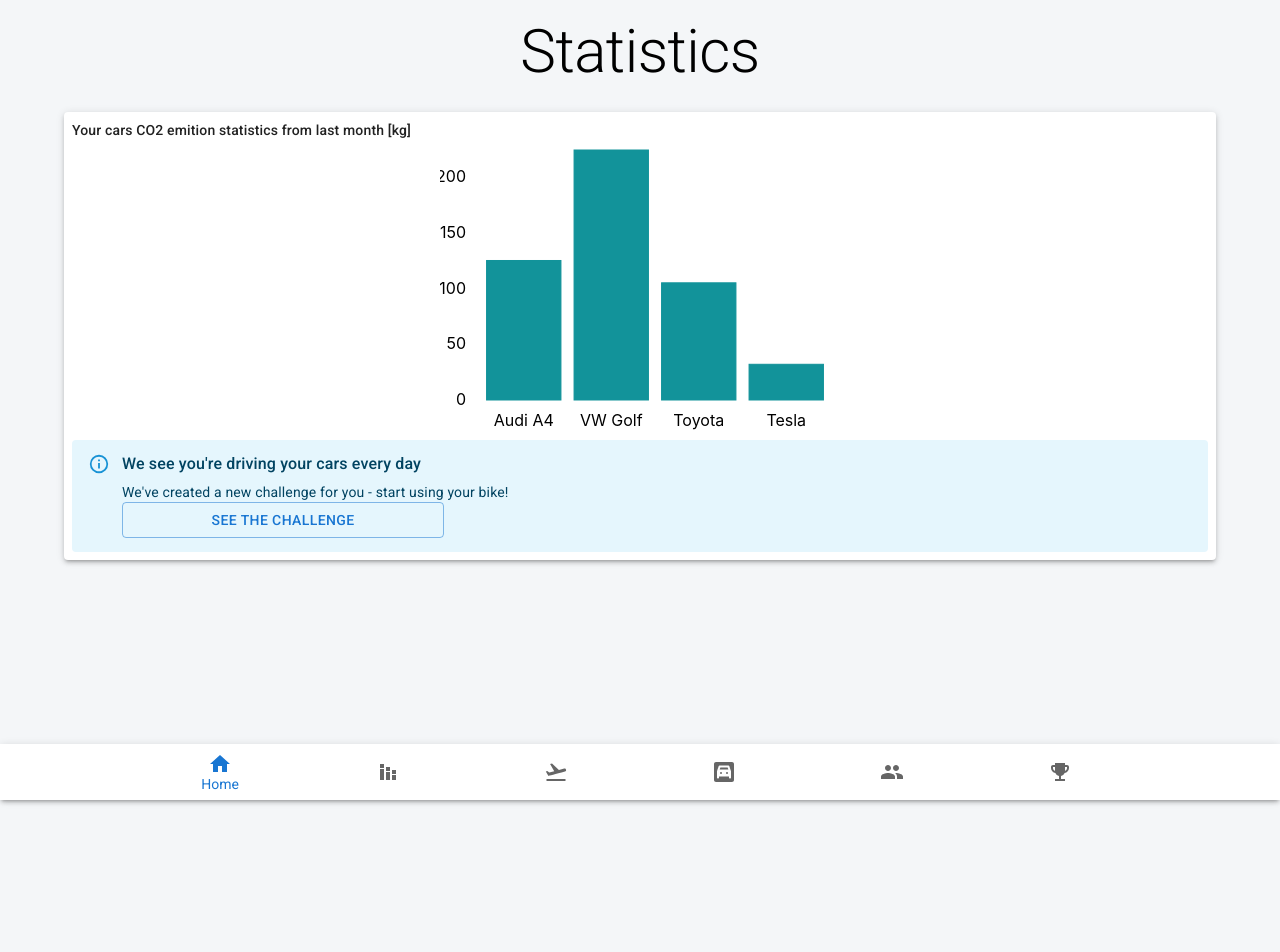
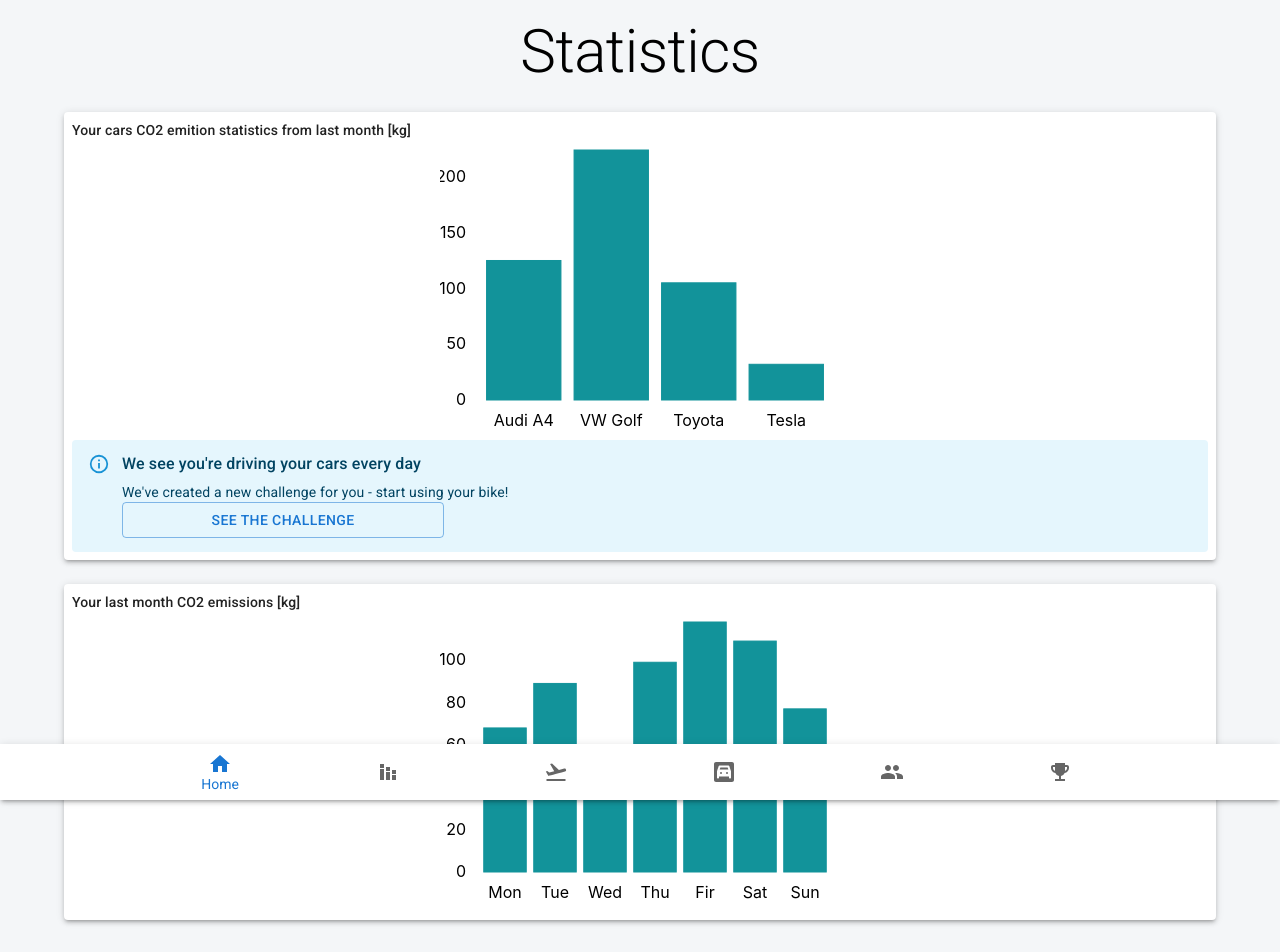
Before and after one commit to polszewsky/no-such-app, a React (Create React App) app: page /statistic in a window 1280 px wide. Shown: the top 952 px of the page. Before the commit the page ends 800 px from the top, so only its background shows below. Built offline with nearby package versions, Linux system fonts and the light colour scheme.

Commit message:
update statistics

```diff
--- /dev/null
+++ b/src/pages/statistics/LastMonthEmissions.js
@@ -0,0 +1,61 @@
+import { Alert, AlertTitle, Button, Grid, Paper, Typography } from "@mui/material";
+import React from "react";
+import {
+  HorizontalGridLines,
+  VerticalBarSeries,
+  VerticalGridLines,
+  XAxis,
+  XYPlot,
+  YAxis,
+} from "react-vis";
+
+export default function LastMonthEmissions() {
+  //TODO: what scale ?
+  const blueData = [
+    { x: "Mon", y: 68 },
+    { x: "Tue", y: 89 },
+    { x: "Wed", y: 58 },
+    { x: "Thu", y: 99 },
+    { x: "Fir", y: 118 },
+    { x: "Sat", y: 109 },
+    { x: "Sun", y: 77 },
+  ];
+
+  return (
+    <Grid
+      container
+      item
+      direction="row"
+      justifyContent="center"
+      alignItems="center"
+    >
+      <Grid item xs={12}>
+        <Paper sx={{ padding: "0.5rem" }} elevation={3}>
+          <Grid container item direction="row">
+            <Typography variant="body2" sx={{ fontWeight: 500 }}>
+              Your last month CO2 emissions [kg]
+            </Typography>
+          </Grid>
+          <Grid
+            container
+            item
+            direction="row"
+            justifyContent="center"
+            alignItems="center"
+          >
+            <Grid item>
+              <XYPlot xType="ordinal" height={300} width={400} xDistance={100}>
+                <VerticalGridLines />
+                <HorizontalGridLines />
+                <XAxis />
+                <YAxis />
+                <VerticalBarSeries data={blueData} />
+              </XYPlot>
+            </Grid>
+          </Grid>
+
+        </Paper>
+      </Grid>
+    </Grid>
+  );
+}
--- a/src/pages/statistics/StatisticPage.js
+++ b/src/pages/statistics/StatisticPage.js
@@ -1,5 +1,6 @@
 import { FormControl, Grid, InputLabel, Typography } from "@mui/material";
 import CarsStats from "./CarsStats";
+import LastMonthEmissions from "./LastMonthEmissions";
 
 
 export default function StatisticPage() {
@@ -17,6 +18,8 @@ export default function StatisticPage() {
         </Grid>
 
       <CarsStats />
+      <LastMonthEmissions />
+
     </Grid>
   );
 }
```
